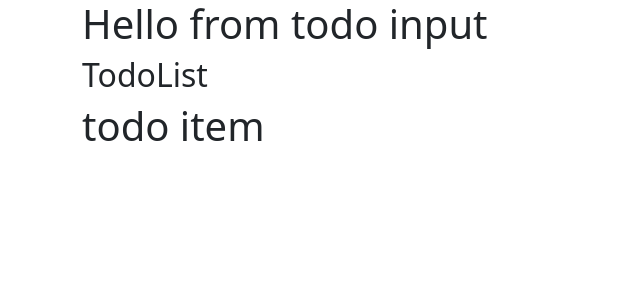
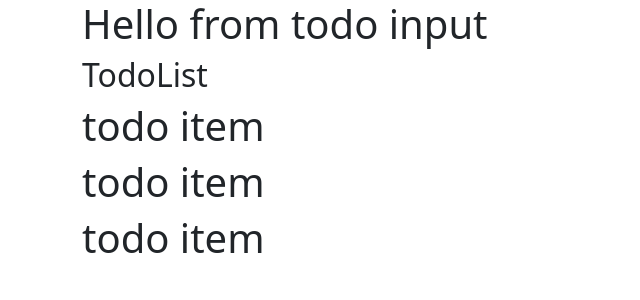
Before and after one commit to JustUzair/react-todo-list, a React (Create React App) app: page / in a window 1280 px wide. Shown: the top 300 px of the page, without its empty margins (0-640 px from the left). Built offline with nearby package versions, Linux system fonts and the light colour scheme.

Commit message:
added a few item

```diff
--- a/src/components/TodoList.js
+++ b/src/components/TodoList.js
@@ -6,6 +6,8 @@ export default class TodoList extends Component {
       <section>
         <h2>TodoList</h2>
         <Item></Item>
+        <Item></Item>
+        <Item></Item>
       </section>
     );
   }
```
